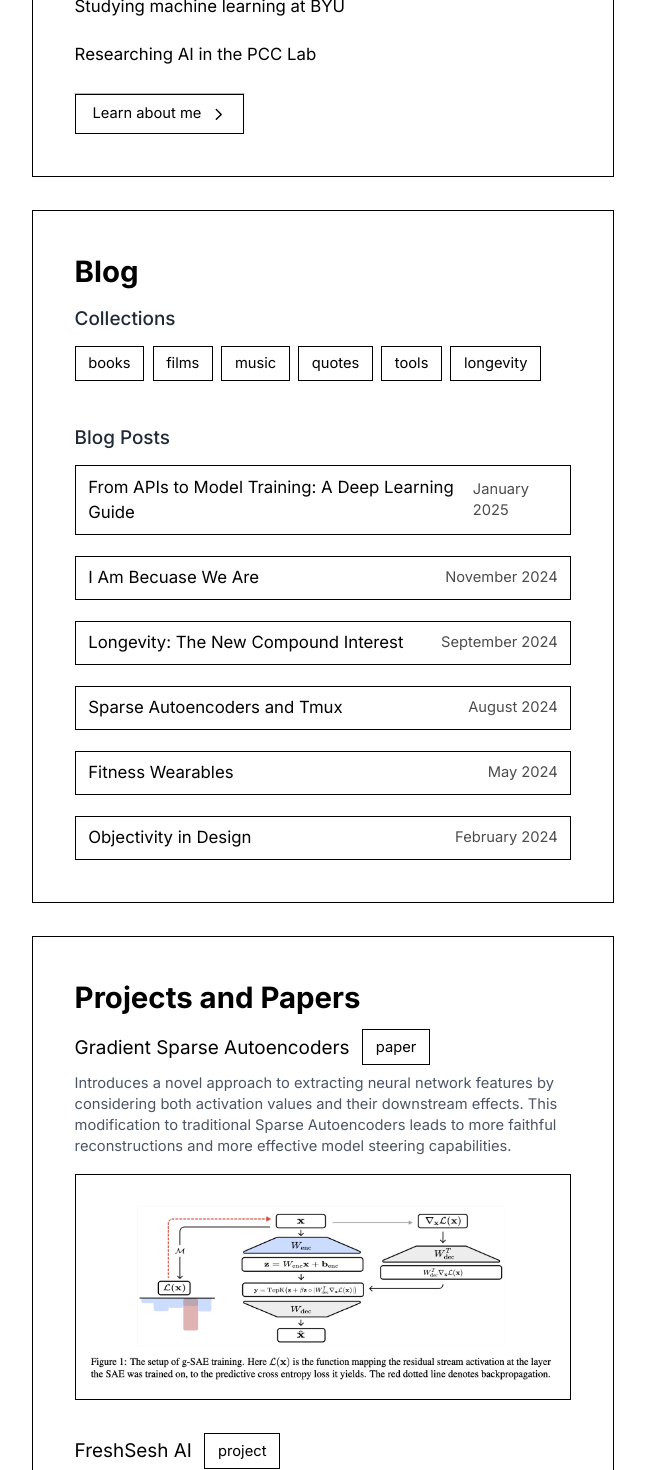
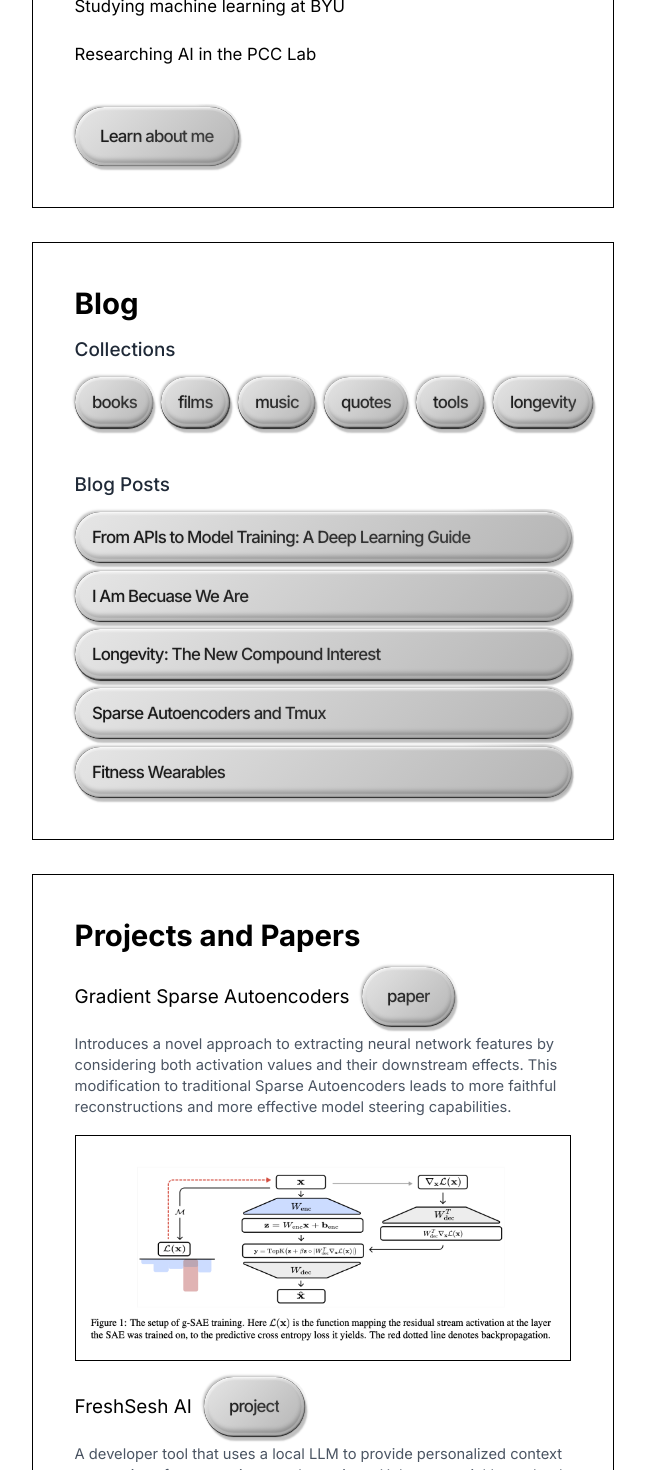
Before and after one commit to max4c/m4c2, a Next.js app: page / in a window 1280 px wide. Shown: the part 420-1890 px from the top of the page, without its empty margins (317-962 px from the left). Built offline with nearby package versions, Linux system fonts and the light colour scheme.

Commit message:
neuromorphic buttons

```diff
--- a/src/app/globals.css
+++ b/src/app/globals.css
@@ -145,6 +145,186 @@
   .prose pre:hover .copy-button {
     @apply opacity-100;
   }
+
+  /* Custom Button Styles */
+  .custom-button {
+    all: unset;
+    cursor: pointer;
+    -webkit-tap-highlight-color: rgba(0, 0, 0, 0);
+    position: relative;
+    border-radius: 999vw;
+    background-color: rgba(0, 0, 0, 0.75);
+    box-shadow: -0.15em -0.15em 0.15em -0.075em rgba(5, 5, 5, 0.25),
+      0.0375em 0.0375em 0.0675em 0 rgba(5, 5, 5, 0.1);
+  }
+
+  .custom-button::after {
+    content: "";
+    position: absolute;
+    z-index: 0;
+    width: calc(100% + 0.3em);
+    height: calc(100% + 0.3em);
+    top: -0.15em;
+    left: -0.15em;
+    border-radius: inherit;
+    background: linear-gradient(
+      -135deg,
+      rgba(5, 5, 5, 0.5),
+      transparent 20%,
+      transparent 100%
+    );
+    filter: blur(0.0125em);
+    opacity: 0.25;
+    mix-blend-mode: multiply;
+  }
+
+  .custom-button .button-outter {
+    position: relative;
+    z-index: 1;
+    border-radius: inherit;
+    transition: box-shadow 300ms ease;
+    will-change: box-shadow;
+    box-shadow: 0 0.05em 0.05em -0.01em rgba(5, 5, 5, 1),
+      0 0.01em 0.01em -0.01em rgba(5, 5, 5, 0.5),
+      0.15em 0.3em 0.1em -0.01em rgba(5, 5, 5, 0.25);
+  }
+
+  .custom-button:hover .button-outter {
+    box-shadow: 0 0 0 0 rgba(5, 5, 5, 1), 0 0 0 0 rgba(5, 5, 5, 0.5),
+      0 0 0 0 rgba(5, 5, 5, 0.25);
+  }
+
+  .custom-button .button-inner {
+    --inset: 0.035em;
+    position: relative;
+    z-index: 1;
+    border-radius: inherit;
+    padding: 1em 1.5em;
+    background-image: linear-gradient(
+      135deg,
+      rgba(230, 230, 230, 1),
+      rgba(180, 180, 180, 1)
+    );
+    transition: box-shadow 300ms ease, clip-path 250ms ease,
+      background-image 250ms ease, transform 250ms ease;
+    will-change: box-shadow, clip-path, background-image, transform;
+    overflow: clip;
+    clip-path: inset(0 0 0 0 round 999vw);
+    box-shadow:
+      0 0 0 0 inset rgba(5, 5, 5, 0.1),
+      -0.05em -0.05em 0.05em 0 inset rgba(5, 5, 5, 0.25),
+      0 0 0 0 inset rgba(5, 5, 5, 0.1),
+      0 0 0.05em 0.2em inset rgba(255, 255, 255, 0.25),
+      0.025em 0.05em 0.1em 0 inset rgba(255, 255, 255, 1),
+      0.12em 0.12em 0.12em inset rgba(255, 255, 255, 0.25),
+      -0.075em -0.25em 0.25em 0.1em inset rgba(5, 5, 5, 0.25);
+  }
+
+  .dark .custom-button .button-inner {
+    background-image: linear-gradient(
+      135deg,
+      rgba(40, 40, 40, 1),
+      rgba(20, 20, 20, 1)
+    );
+    box-shadow:
+      0.1em 0.15em 0.05em 0 inset rgba(5, 5, 5, 0.75),
+      -0.025em -0.03em 0.05em 0.025em inset rgba(5, 5, 5, 0.5),
+      0.25em 0.25em 0.2em 0 inset rgba(5, 5, 5, 0.5),
+      0 0 0.05em 0.5em inset rgba(255, 255, 255, 0.15),
+      0 0 0 0 inset rgba(255, 255, 255, 0.5),
+      0.12em 0.12em 0.12em inset rgba(255, 255, 255, 0.1),
+      -0.075em -0.12em 0.2em 0.1em inset rgba(5, 5, 5, 0.5);
+  }
+
+  .custom-button:hover .button-inner {
+    clip-path: inset(
+      clamp(1px, 0.0625em, 2px) clamp(1px, 0.0625em, 2px)
+        clamp(1px, 0.0625em, 2px) clamp(1px, 0.0625em, 2px) round 999vw
+    );
+    box-shadow:
+      0.1em 0.15em 0.05em 0 inset rgba(5, 5, 5, 0.75),
+      -0.025em -0.03em 0.05em 0.025em inset rgba(5, 5, 5, 0.5),
+      0.25em 0.25em 0.2em 0 inset rgba(5, 5, 5, 0.5),
+      0 0 0.05em 0.5em inset rgba(255, 255, 255, 0.15),
+      0 0 0 0 inset rgba(255, 255, 255, 1),
+      0.12em 0.12em 0.12em inset rgba(255, 255, 255, 0.25),
+      -0.075em -0.12em 0.2em 0.1em inset rgba(5, 5, 5, 0.25);
+  }
+
+  .custom-button .button-inner span {
+    position: relative;
+    z-index: 4;
+    font-family: "Inter", sans-serif;
+    letter-spacing: -0.05em;
+    font-weight: 500;
+    color: rgba(0, 0, 0, 0);
+    background-image: linear-gradient(
+      135deg,
+      rgba(25, 25, 25, 1),
+      rgba(75, 75, 75, 1)
+    );
+    -webkit-background-clip: text;
+    background-clip: text;
+    transition: transform 250ms ease;
+    display: block;
+    will-change: transform;
+    text-shadow: rgba(0, 0, 0, 0.1) 0 0 0.1em;
+  }
+
+  .dark .custom-button .button-inner span {
+    color: rgba(255, 255, 255, 0);
+    background-image: linear-gradient(
+      135deg,
+      rgba(230, 230, 230, 1),
+      rgba(180, 180, 180, 1)
+    );
+    text-shadow: rgba(255, 255, 255, 0.1) 0 0 0.1em;
+  }
+
+  .custom-button:hover .button-inner span {
+    transform: scale(0.975);
+  }
+
+  .custom-button:active .button-inner {
+    transform: scale(0.975);
+  }
+
+  /* Additional button layout styles */
+  .custom-button.block {
+    display: block;
+    width: 100%;
+  }
+
+  .custom-button.block .button-inner {
+    display: block;
+    width: 100%;
+    padding: 0.75em 1em;
+  }
+
+  /* Adjust grid layout for collection buttons */
+  @media (min-width: 640px) {
+    .grid-cols-2.sm\:flex .custom-button {
+      flex: 1;
+    }
+
+    .grid-cols-2.sm\:flex .button-inner {
+      padding: 0.75em 1em;
+    }
+  }
+
+  /* Smaller padding for tag buttons */
+  .custom-button.tag .button-inner {
+    padding: 0.5em 1em;
+  }
+
+  /* Adjust font size for different button types */
+  .custom-button.block .button-inner span {
+    font-size: 1rem;
+  }
+
+  .custom-button.tag .button-inner span {
+    font-size: 0.875rem;
+  }
 }
 
 @layer utilities {
@@ -289,3 +469,73 @@ body.modal-open {
 .animated-border:hover .animated-border-line {
   display: none;
 }
+
+/* Dark mode button styles - final polish */
+.dark .custom-button {
+  background-color: rgba(25, 25, 25, 1);
+  box-shadow:
+    -0.2em -0.2em 0.4em rgba(40, 40, 40, 0.4),
+    0.2em 0.2em 0.5em rgba(0, 0, 0, 0.5),
+    inset 0 0 1em rgba(0, 0, 0, 0.2);
+  border-radius: 999px;
+  padding: 0.12em;
+}
+
+.dark .custom-button .button-inner {
+  background-image: linear-gradient(
+    170deg,
+    rgba(35, 35, 35, 1) 0%,
+    rgba(32, 32, 32, 1) 30%,
+    rgba(30, 30, 30, 1) 70%,
+    rgba(28, 28, 28, 1) 100%
+  );
+  box-shadow:
+    inset 0 0.1em 0.2em rgba(45, 45, 45, 0.15),
+    inset 0 -0.1em 0.2em rgba(0, 0, 0, 0.15);
+  border: 1px solid rgba(22, 22, 22, 0.95);
+  border-radius: 999px;
+}
+
+.dark .custom-button:hover .button-inner {
+  background-image: linear-gradient(
+    170deg,
+    rgba(30, 30, 30, 1) 0%,
+    rgba(28, 28, 28, 1) 30%,
+    rgba(26, 26, 26, 1) 70%,
+    rgba(24, 24, 24, 1) 100%
+  );
+  transform: translateY(0.07em);
+  box-shadow:
+    inset 0 0.15em 0.3em rgba(0, 0, 0, 0.25),
+    inset 0 -0.1em 0.2em rgba(0, 0, 0, 0.2),
+    inset 0 0 0.8em rgba(0, 0, 0, 0.15);
+}
+
+/* Text styling - refined gradients */
+.dark .custom-button .button-inner span {
+  background-image: linear-gradient(
+    170deg,
+    rgba(255, 255, 255, 0.95) 0%,
+    rgba(230, 230, 230, 0.95) 50%,
+    rgba(210, 210, 210, 0.95) 100%
+  );
+  -webkit-background-clip: text;
+  color: transparent;
+  text-shadow: 0 1px 2px rgba(0, 0, 0, 0.2);
+}
+
+.dark .custom-button:hover .button-inner span {
+  background-image: linear-gradient(
+    170deg,
+    rgba(230, 230, 230, 0.95) 0%,
+    rgba(210, 210, 210, 0.95) 50%,
+    rgba(190, 190, 190, 0.95) 100%
+  );
+}
+
+/* Enhanced transitions */
+.dark .custom-button,
+.dark .custom-button .button-inner,
+.dark .custom-button .button-inner span {
+  transition: all 0.2s cubic-bezier(0.17, 0.67, 0.83, 0.67);
+}
--- a/src/app/page.tsx
+++ b/src/app/page.tsx
@@ -92,16 +92,13 @@ export default function Home() {
                 <Link
                   key={item}
                   href={`/blog/${item}`}
-                  className="px-3 py-1.5 text-sm bg-white dark:bg-transparent
-                    border border-black dark:border-white
-                    transition-all duration-200
-                    text-black dark:text-white
-                    hover:bg-[#0957D0] dark:hover:bg-[#e97319]
-                    hover:text-white dark:hover:text-white
-                    hover:border-[#0957D0] dark:hover:border-[#e97319]
-                    whitespace-nowrap text-center"
+                  className="custom-button"
                 >
-                  {item}
+                  <div className="button-outter">
+                    <div className="button-inner">
+                      <span>{item}</span>
+                    </div>
+                  </div>
                 </Link>
               ))}
             </div>
@@ -110,29 +107,17 @@ export default function Home() {
           {/* Posts section */}
           <div>
             <h4 className="text-lg font-medium text-gray-800 dark:text-gray-200 mb-3">Blog Posts</h4>
-            <div className="space-y-5">
-              {sortedPosts.map(post => (
+            <div className="space-y-2">
+              {sortedPosts.slice(0, 5).map((post) => (
                 <Link
                   key={post.slug}
                   href={`/blog/${post.slug}`}
-                  className="group block mb-4 px-3 py-2
-                      border border-black dark:border-white
-                      transition-all duration-200
-                      bg-white dark:bg-transparent
-                      text-black dark:text-white
-                      hover:bg-[#0957D0] dark:hover:bg-[#e97319]
-                      hover:text-white dark:hover:text-white
-                      hover:border-[#0957D0] dark:hover:border-[#e97319]"
+                  className="custom-button block"
                 >
-                  <div className="flex justify-between items-center">
-                    <div className="flex items-center">
-                      <div className="text-base">
-                        {post.title}
-                      </div>
+                  <div className="button-outter">
+                    <div className="button-inner">
+                      <span>{post.title}</span>
                     </div>
-                    <span className="text-sm ml-4 opacity-70">
-                      {format(post.date, 'MMMM yyyy')}
-                    </span>
                   </div>
                 </Link>
               ))}
@@ -143,23 +128,19 @@ export default function Home() {
         {/* Projects and Papers Section */}
         <section key="projects" className="p-6 sm:p-10 border border-black dark:border-white bg-white dark:bg-transparent">
           <h3 className="text-3xl font-bold mb-3">Projects and Papers</h3>
-          <div className="space-y-8">
+          <div className="space-y-4">
             {/* Paper Project */}
             <div className="space-y-4">
               <div className="flex-1">
                 <Link href="https://arxiv.org/abs/2411.10397" className="group flex items-center gap-3 mb-2">
-                  <h4 className="text-lg group-hover:text-[#0957D0] dark:group-hover:text-[#e97319]">
-                    Gradient Sparse Autoencoders
-                  </h4>
-                  <span className="px-3 py-1.5 text-sm bg-white dark:bg-transparent
-                    border border-black dark:border-white
-                    transition-all duration-200
-                    text-black dark:text-white
-                    group-hover:bg-[#0957D0] dark:group-hover:bg-[#e97319]
-                    group-hover:text-white dark:group-hover:text-white
-                    group-hover:border-[#0957D0] dark:group-hover:border-[#e97319]">
-                    paper
-                  </span>
+                  <h4 className="text-lg">Gradient Sparse Autoencoders</h4>
+                  <div className="custom-button">
+                    <div className="button-outter">
+                      <div className="button-inner">
+                        <span>paper</span>
+                      </div>
+                    </div>
+                  </div>
                 </Link>
                 <p className="text-gray-600 dark:text-gray-400 text-sm mb-3">
                   Introduces a novel approach to extracting neural network features by considering both activation values and their downstream effects. This modification to traditional Sparse Autoencoders leads to more faithful reconstructions and more effective model steering capabilities.
@@ -181,18 +162,14 @@ export default function Home() {
             <div className="space-y-4">
               <div className="flex-1">
                 <Link href="https://github.com/max4c/freshsesh" className="group flex items-center gap-3 mb-2">
-                  <h4 className="text-lg group-hover:text-[#0957D0] dark:group-hover:text-[#e97319]">
-                    FreshSesh AI
-                  </h4>
-                  <span className="px-3 py-1.5 text-sm bg-white dark:bg-transparent
-                    border border-black dark:border-white
-                    transition-all duration-200
-                    text-black dark:text-white
-                    group-hover:bg-[#0957D0] dark:group-hover:bg-[#e97319]
-                    group-hover:text-white dark:group-hover:text-white
-                    group-hover:border-[#0957D0] dark:group-hover:border-[#e97319]">
-                    project
-                  </span>
+                  <h4 className="text-lg">FreshSesh AI</h4>
+                  <div className="custom-button">
+                    <div className="button-outter">
+                      <div className="button-inner">
+                        <span>project</span>
+                      </div>
+                    </div>
+                  </div>
                 </Link>
                 <p className="text-gray-600 dark:text-gray-400 text-sm mb-3">
                   A developer tool that uses a local LLM to provide personalized context summaries of your previous work sessions. Helps you quickly get back into flow by recapping where you left off.
@@ -214,14 +191,14 @@ export default function Home() {
             <div className="space-y-4">
               <div className="flex-1">
                 <div className="flex items-center gap-3 mb-2">
-                  <h4 className="text-lg">
-                    maxforsey.com
-                  </h4>
-                  <span className="px-3 py-1.5 text-sm bg-white dark:bg-transparent
-                    border border-black dark:border-white
-                    text-black dark:text-white">
-                    project
-                  </span>
+                  <h4 className="text-lg">maxforsey.com</h4>
+                  <div className="custom-button">
+                    <div className="button-outter">
+                      <div className="button-inner">
+                        <span>project</span>
+                      </div>
+                    </div>
+                  </div>
                 </div>
                 <p className="text-gray-600 dark:text-gray-400 text-sm mb-3">
                   This website has become so much fun to work on and to experiment with design principles. It&apos;s also how I learned next.js and tailwind CSS! Below are some previous iterations.
--- a/src/components/Highlights.tsx
+++ b/src/components/Highlights.tsx
@@ -109,7 +109,7 @@ export default function Highlights() {
     };
 
     return (
-        <div>
+        <div className="space-y-4">
             <div className="relative h-[144px] overflow-hidden mt-2">
                 <AnimatePresence mode="sync" initial={false}>
                     {!isResetting ? (
@@ -223,26 +223,13 @@ export default function Highlights() {
             </div>
             <button
                 onClick={handleMore}
-                className="group relative mt-1 px-4 py-2 text-sm bg-white dark:bg-transparent
-                    border border-black dark:border-white
-                    transition-all duration-200
-                    text-black dark:text-white
-                    hover:bg-[#0957D0] dark:hover:bg-[#e97319]
-                    hover:text-white dark:hover:text-white
-                    hover:border-[#0957D0] dark:hover:border-[#e97319]
-                    flex items-center gap-2
-                    animated-border"
+                className="custom-button"
             >
-                <span>{currentIndex === 0 ? 'Learn about me' : 'Keep Going'}</span>
-                <svg
-                    className="w-4 h-4 text-black dark:text-white group-hover:text-white dark:group-hover:text-white transition-colors duration-200"
-                    fill="none"
-                    viewBox="0 0 24 24"
-                    stroke="currentColor"
-                >
-                    <path strokeLinecap="round" strokeLinejoin="round" strokeWidth={2} d="M9 5l7 7-7 7" />
-                </svg>
-                <div className="absolute inset-0 border-2 border-transparent animated-border-line"></div>
+                <div className="button-outter">
+                    <div className="button-inner">
+                        <span>{currentIndex === 0 ? 'Learn about me' : 'Keep Going'}</span>
+                    </div>
+                </div>
             </button>
         </div>
     );
```
Also changed, not shown: src/components/BlogPostHeader.tsx (+6 -11 lines).
